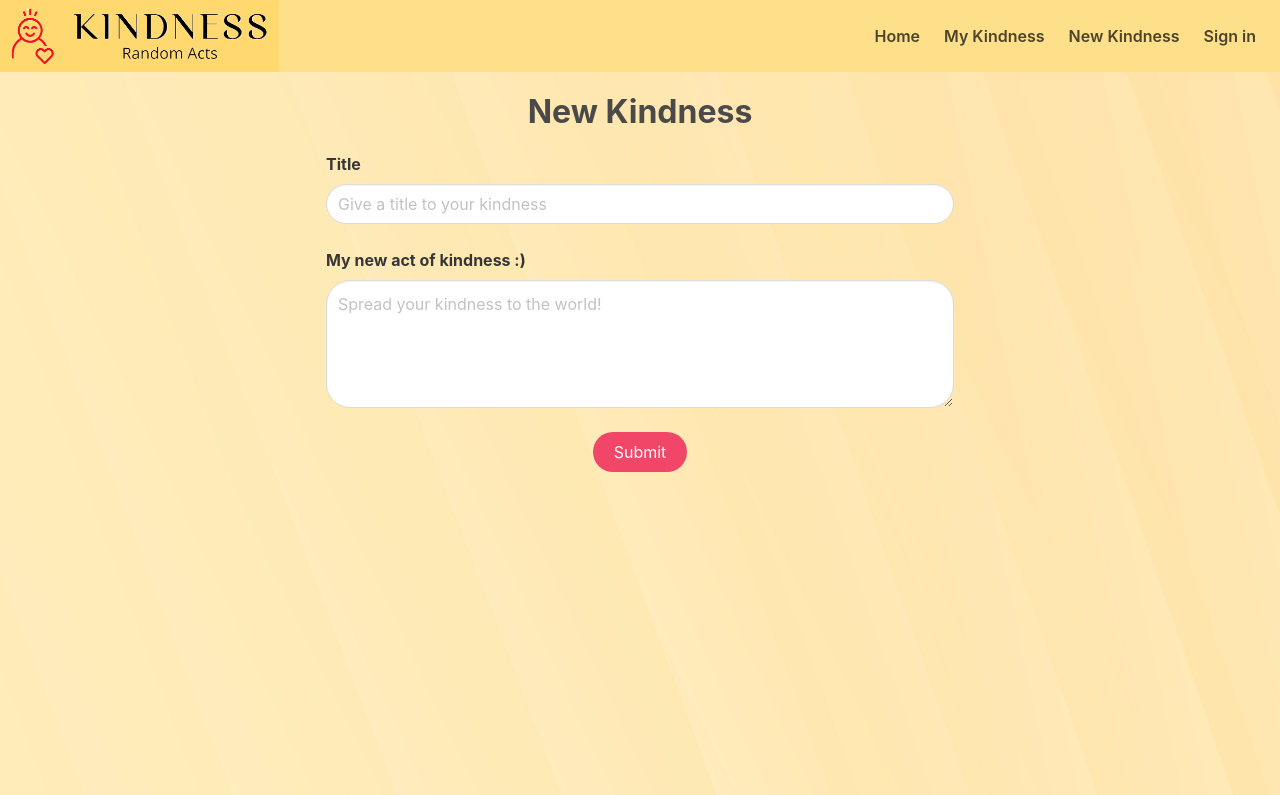
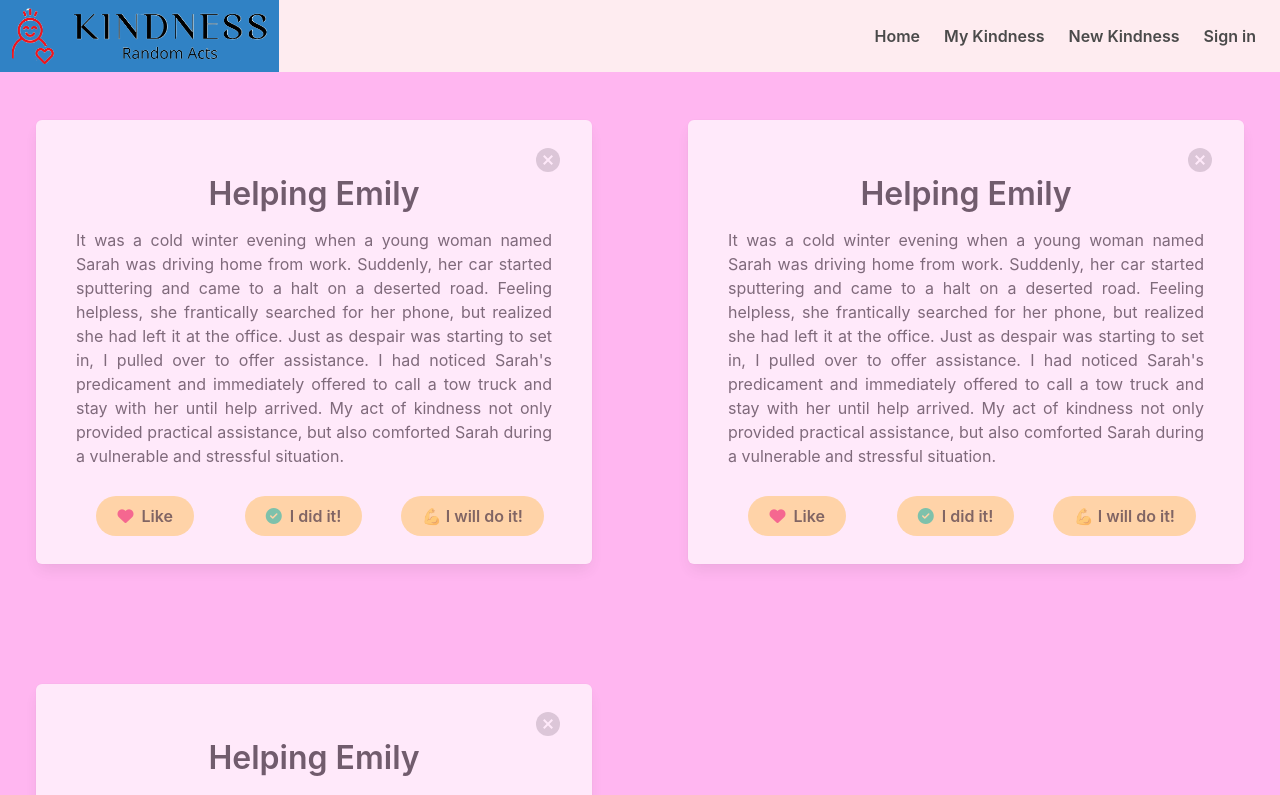
Before and after one commit to mohamedmhussein/phase-2-project-random-acts-of-kindness, a React (Create React App) app: page / in a window 1280 px wide. Shown: the top 795 px of the page. Built offline with nearby package versions, Linux system fonts and the light colour scheme.

Commit message:
Creates OtherPosts component and updates Post component accordingly

```diff
--- a/src/App.js
+++ b/src/App.js
@@ -1,16 +1,26 @@
 import Navbar from "./Navbar";
 import NewPost from "./NewPost";
 import Post from "./Post";
+import OthersPosts from "./OthersPosts";
 function App() {
   const backgroundStyle = {
     backgroundImage: `url("/assets/background2.jpg")`,
     height: "1000px",
     backgroundSize: "cover"
   }
+
+  const backgroundStyle2 = {
+    backgroundColor: "#ffb6f0",
+
+  }
+
+  const colors = ["#f43333", "#ff98b8", "#ffb6f0", "#ff7cc0", "#ff8789"]
+  //style={backgroundStyle}
   return (
-    <div style={backgroundStyle}>
+    <div style={backgroundStyle2} >
       <Navbar />
-      <NewPost />
+      <OthersPosts />
+      {/* <Post /> */}
     </div>
   );
 }
--- a/src/Navbar.js
+++ b/src/Navbar.js
@@ -1,9 +1,8 @@
 
 function Navbar() {
-    const navItemClasses = "navbar-item has-text-weight-semibold is-tab"
-
+    const navItemClasses = "navbar-item has-text-weight-semibold is-tab has-text-grey-dark"
     return (
-        <nav className="navbar is-info is-warning has-text-grey-dark">
+        <nav className="navbar is-info has-text-grey-dark has-background-danger-light">
             <div className="navbar-brand ">
                 <a className="navbar-item" href="#" >
                     <img src="/assets/logo-trans.png" style={{ maxHeight: "7vh" }} />
--- a/src/NewPost.js
+++ b/src/NewPost.js
@@ -3,27 +3,27 @@ function NewPost() {
     return (
 
         <form>
-            <h1 className="has-text-centered is-size-3 my-4 has-text-weight-bold">New Kindness</h1>
+            <h1 className="has-text-centered is-size-3 my-4 has-text-weight-bold has-text">New Kindness</h1>
             <div className="columns">
-                <div class="field column is-offset-one-quarter is-half">
-                    <label class="label">Title</label>
-                    <div class="control">
+                <div className="field column is-offset-one-quarter is-half">
+                    <label className="label">Title</label>
+                    <div className="control">
                         <input className="input" type="text" placeholder="Give a title to your kindness" style={{ borderRadius: "1.5em" }} />
                     </div>
                 </div>
             </div>
             <div className="columns">
-                <div class="field column is-offset-one-quarter is-half">
-                    <label class="label">My new act of kindness :)</label>
-                    <div class="control">
-                        <textarea className="textarea" placeholder="Spread your kindness to the world!" style={{ borderRadius: "1.5em" }} />
+                <div className="field column is-offset-one-quarter is-half">
+                    <label className="label">My new act of kindness :)</label>
+                    <div className="control">
+                        <textarea className="textarea" rows="10" placeholder="Spread your kindness to the world!" style={{ borderRadius: "1.5em" }} />
                     </div>
                 </div>
             </div>
             <div className="columns">
-                <div class="field column has-text-centered">
-                    <p class="control">
-                        <a class="button is-danger is-rounded">
+                <div className="field column has-text-centered">
+                    <p className="control">
+                        <a className="button is-danger is-rounded">
                             Submit
                         </a>
                     </p>
--- /dev/null
+++ b/src/OthersPosts.js
@@ -0,0 +1,21 @@
+import Post from "./Post"
+function OthersPosts() {
+    const buttonClasses = "button is-warning has-text-weight-semibold is-rounded is-small"
+    return (
+        <div className="columns is-multiline">
+            <div className="column is-half">
+                <Post />
+            </div>
+            <div className="column is-half">
+                <Post />
+            </div>
+            <div className="column is-half">
+                <Post />
+            </div>
+
+        </div>
+
+    )
+}
+
+export default OthersPosts
--- a/src/Post.js
+++ b/src/Post.js
@@ -2,25 +2,25 @@ function Post() {
     const buttonClasses = "button is-warning has-text-weight-semibold is-rounded"
     return (
         <div className="columns my-6 ">
-            <div className="box column is-half is-offset-3 content is-normal " style={{ opacity: "70%" }}>
+            <div className="box column mx-6 content is-normal " style={{ opacity: "70%" }}>
                 <button class="column delete is-offset-11  is-1 mt-4"></button>
                 <h1 className="my-1 has-text-centered is-6 "> Helping Emily </h1>
                 <p className="column mx-4 has-text-justified">
                     It was a cold winter evening when a young woman named Sarah was driving home from work. Suddenly, her car started sputtering and came to a halt on a deserted road. Feeling helpless, she frantically searched for her phone, but realized she had left it at the office. Just as despair was starting to set in, I pulled over to offer assistance. I had noticed Sarah's predicament and immediately offered to call a tow truck and stay with her until help arrived. My act of kindness not only provided practical assistance, but also comforted Sarah during a vulnerable and stressful situation.
                 </p>
-                <div class="field is-grouped mx-5">
-                    <p class="control">
-                        <button class={buttonClasses}>
-                            <i class="fa-solid fa-heart mr-2 has-text-danger"></i> Like
+                <div className="field is-grouped mx-5 columns mb-1">
+                    <p className="control column has-text-centered">
+                        <button className={buttonClasses}>
+                            <i className="fa-solid fa-heart mr-2 has-text-danger"></i> Like
                         </button>
                     </p>
-                    <p class="control">
-                        <button class={buttonClasses}>
-                            <i class="fa-solid fa-circle-check mr-2 has-text-success"></i>I did it!
+                    <p className="control column has-text-centered">
+                        <button className={buttonClasses}>
+                            <i className="fa-solid fa-circle-check mr-2 has-text-success"></i>I did it!
                         </button>
                     </p>
-                    <p class="control ">
-                        <button class={buttonClasses}>
+                    <p className="control column has-text-centered">
+                        <button className={buttonClasses}>
                             💪 I will do it!
                         </button>
                     </p>
```
Also changed, not shown: public/docs.html (added, +68 -0 lines), public/docs.js (added, +9 -0 lines), 1 other file (tests, documents, lock files or other folders).
